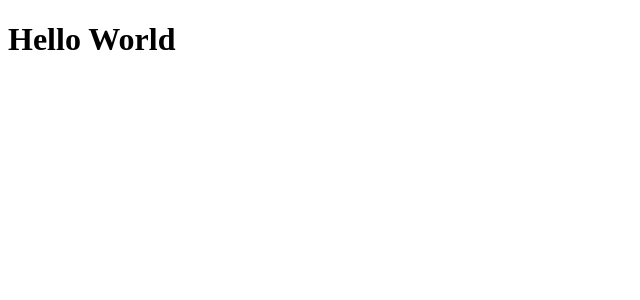
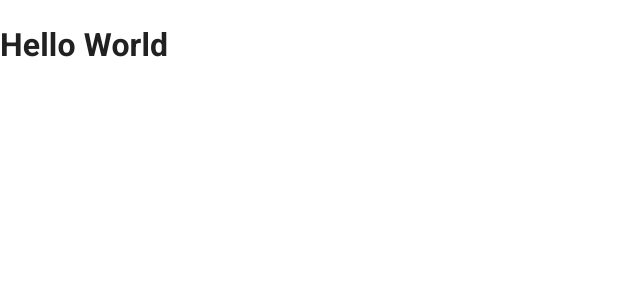
Before and after one commit to djunior97/postrr, a React (Create React App) app: page / in a window 1280 px wide. Shown: the top 300 px of the page, without its empty margins (0-640 px from the left). Built offline with nearby package versions, Linux system fonts and the light colour scheme.

Commit message:
feat: add custom theme and css base

```diff
--- a/src/index.js
+++ b/src/index.js
@@ -1,10 +1,17 @@
 import React from "react";
 import ReactDOM from "react-dom";
+import CssBaseline from "@mui/material/CssBaseline";
+import { ThemeProvider } from "@mui/material/styles";
+
 import { App } from "./App";
+import { theme } from "./theme";
 
 ReactDOM.render(
   <React.StrictMode>
-    <App />
+    <ThemeProvider theme={theme}>
+      <CssBaseline />
+      <App />
+    </ThemeProvider>
   </React.StrictMode>,
   document.getElementById("root")
 );
```
